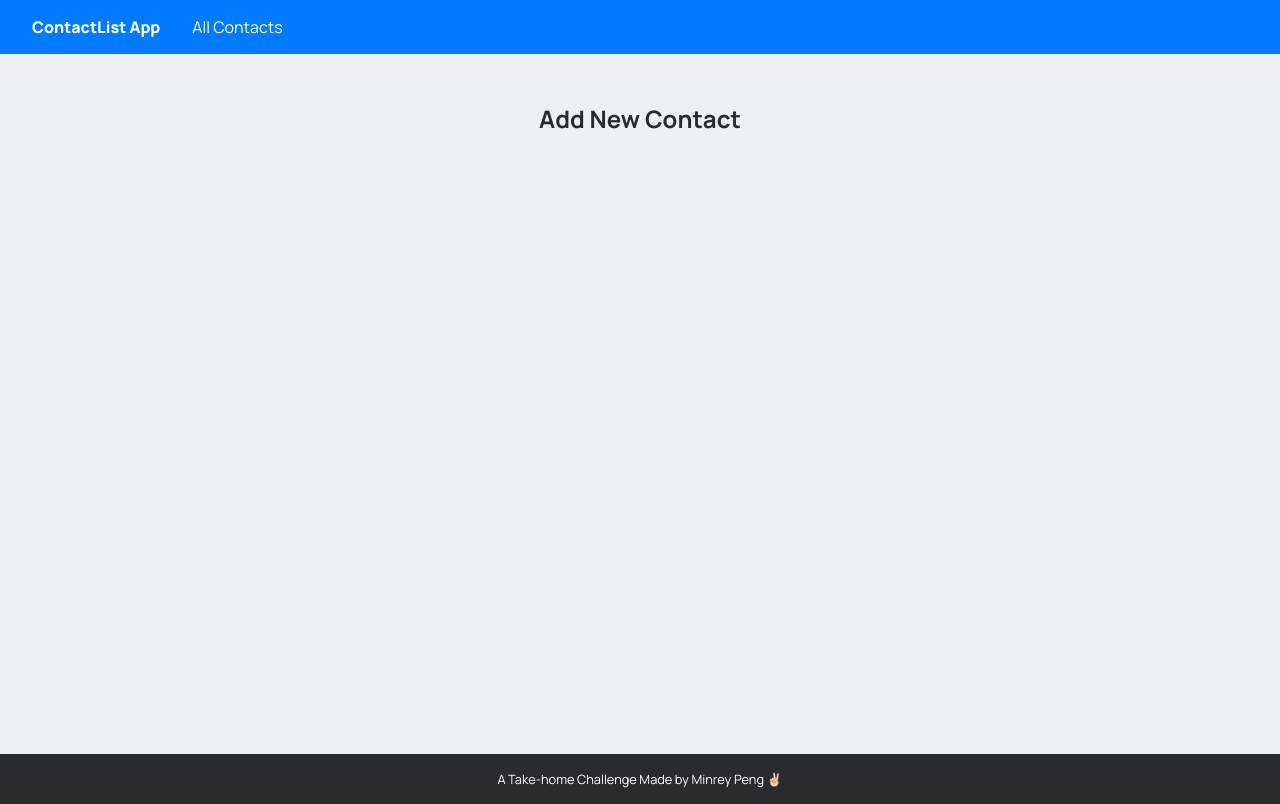
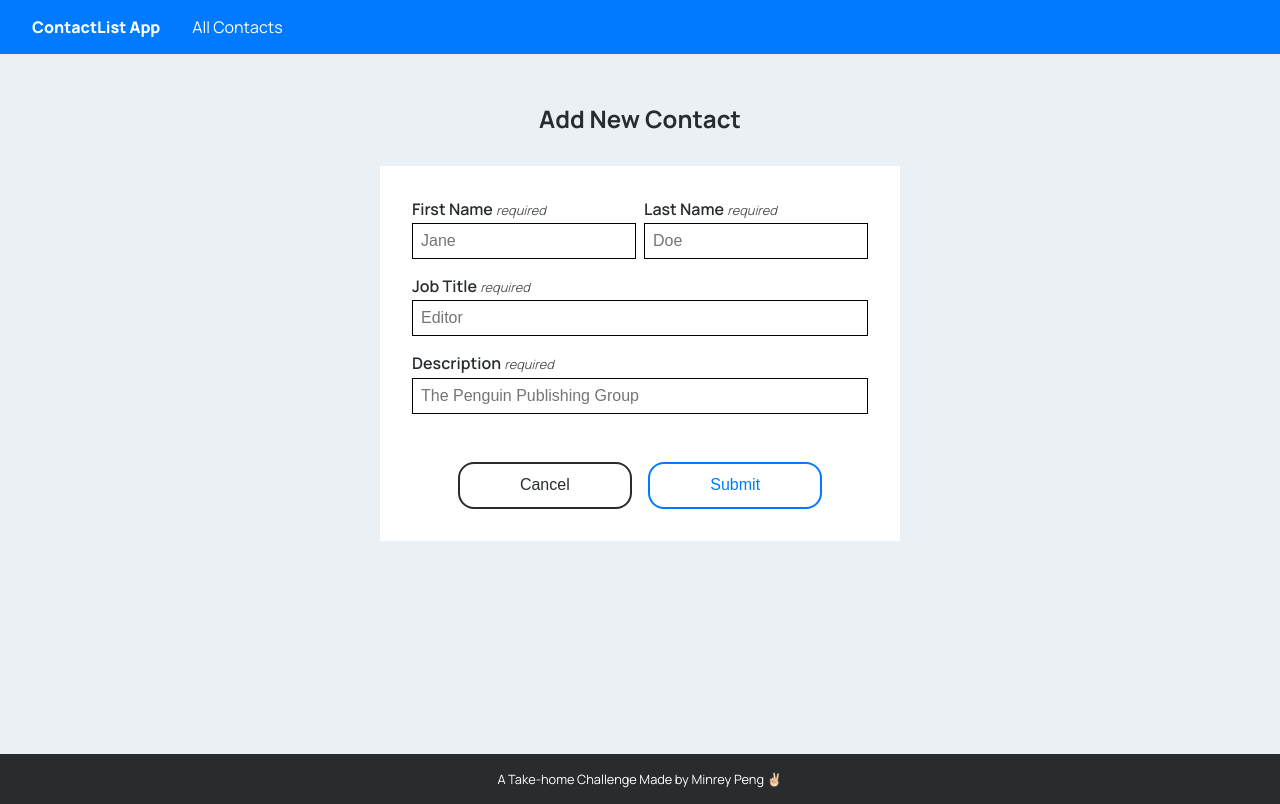
Before and after one commit to MinreyP/contact-list-app, a Next.js app: page /contacts/add in a window 1280 px wide. Built offline with nearby package versions, Linux system fonts and the light colour scheme.

Commit message:
add contact and edit contact features

```diff
--- a/src/actions.tsx
+++ b/src/actions.tsx
@@ -1,6 +1,6 @@
 'use server'
 
-import { revalidateTag } from "next/cache"
+import { revalidatePath } from "next/cache"
 
 const api_base = 'http://localhost:3000/api';
 
@@ -14,8 +14,68 @@ export async function getContacts() {
 }
 
 export async function revalidateContacts() {
-    revalidateTag('contacts');
+    revalidatePath('/contacts');
 }
+
+export async function getSingleContact(id: string) {
+    const res = await fetch(`${api_base}/contacts/${id}`, { next: { tags: ['contact'] } });
+    if (!res.ok) {
+        throw new Error('Failed to fetch contacts')
+    }
+
+    return res.json()
+}
+
+export async function createNewContact(body: {}) {
+    const options = {
+        method: 'POST',
+        body: JSON.stringify(body)
+    };
+
+    let result: boolean = false;
+
+    try {
+        const res = await fetch(`${api_base}/contacts`, options);
+        if (!res.ok) {
+            throw new Error('Failed to fetch contacts')
+        }
+
+        const responseData = await res.json();
+        if (responseData.statusCode === 201) {
+            result = true;
+        }
+    } catch (err) {
+        console.error('Error:', err);
+    }
+
+    return result;
+}
+
+export async function updateContact(body: {}, id: string) {
+    const options = {
+        method: 'PATCH',
+        body: JSON.stringify(body)
+    };
+
+    let result: boolean = false;
+
+    try {
+        const res = await fetch(`${api_base}/contacts/${id}`, options);
+        if (!res.ok) {
+            throw new Error('Failed to fetch contacts')
+        }
+
+        const responseData = await res.json();
+        if (responseData.statusCode === 201) {
+            result = true;
+        }
+    } catch (err) {
+        console.error('Error:', err);
+    }
+
+    return result;
+}
+
 
 export async function deleteContact(id: string) {
     const res = await fetch(`${api_base}/contacts/${id}`, { method: 'DELETE' });
--- a/src/app/contacts/add/page.tsx
+++ b/src/app/contacts/add/page.tsx
@@ -1,9 +1,11 @@
 import styles from '@/app/page.module.css'
+import Form from '@/components/Form'
 
 function AddContact() {
     return (
         <main className={styles.main}>
             <h2>Add New Contact</h2>
+            <Form />
         </main>
     )
 }
--- /dev/null
+++ b/src/components/Form.tsx
@@ -0,0 +1,132 @@
+'use client'
+import styles from './form.module.css'
+import { useState, useEffect } from 'react'
+import { useRouter } from 'next/navigation'
+import { revalidateContacts, createNewContact, updateContact } from '@/actions'
+import Feedback from './Feedback'
+
+type Contact = {
+    id: number;
+    first_name: string;
+    last_name: string;
+    job: string;
+    description: string;
+}
+
+type FormProps = {
+    contact?: Contact,
+}
+
+function Form({ contact }: FormProps) {
+    const formMode = contact ? 'edit' : 'add';
+    const [openMessage, setOpenMessage] = useState(false);
+    const [updateResult, setUpdateResult] = useState(false);
+    const [formContact, setFormContact] = useState({
+        first_name: contact ? (contact.first_name) : '',
+        last_name: contact ? (contact.last_name) : '',
+        job: contact ? (contact.job) : '',
+        description: contact ? (contact.description) : '',
+    });
+
+    async function handleSubmit(e: React.FormEvent<HTMLFormElement>) {
+        e.preventDefault();
+        if (formMode === 'edit') {
+            // patch api
+            const apiBody = { info: { ...formContact } }
+            const res = await updateContact(apiBody, `${contact?.id}`);
+            if (res) {
+                revalidateContacts()
+                setUpdateResult(true)
+            }
+            setOpenMessage(true)
+        }
+        if (formMode === 'add') {
+            // post api
+            const apiBody = { contact: { ...formContact } };
+            const res = await createNewContact(apiBody);
+            console.log(res);
+            if (res) {
+                revalidateContacts()
+            }
+            setOpenMessage(true)
+        }
+    }
+
+    function handleOnChange(e: React.ChangeEvent<HTMLInputElement>) {
+        const { id, value } = e.target;
+        const updatedContact = { ...formContact, [id]: value };
+        setFormContact(updatedContact);
+    }
+
+    useEffect(() => {
+        const timer = setTimeout(() => {
+            setOpenMessage(false);
+            setUpdateResult(false);
+        }, 3000)
+
+        return () => {
+            clearTimeout(timer);
+        }
+    }, [openMessage, updateResult])
+
+    return (
+        <form className={styles.form} onSubmit={handleSubmit}>
+            <div className={styles.group}>
+                <div className={styles.set}>
+                    <label htmlFor="first_name">First Name <span>required</span></label>
+                    <input type="text" name="first_name" id="first_name"
+                        placeholder='Jane'
+                        value={formContact.first_name}
+                        onChange={(e) => handleOnChange(e)}
+                        required />
+                </div>
+                <div className={styles.set}>
+                    <label htmlFor="last_name">Last Name <span>required</span></label>
+                    <input type="text" name="last_name" id="last_name"
+                        placeholder='Doe'
+                        value={formContact.last_name}
+                        onChange={(e) => handleOnChange(e)}
+                        required />
+                </div>
+            </div>
+            <div className={styles.set}>
+                <label htmlFor="job" >Job Title <span>required</span></label>
+                <input type="text" name="job" id="job"
+                    placeholder='Editor'
+                    value={formContact.job}
+                    onChange={(e) => handleOnChange(e)}
+                    required />
+            </div>
+            <div className={styles.set}>
+                <label htmlFor="description">Description <span>required</span></label>
+                <input type="text" maxLength={50} name="description" id="description"
+                    placeholder='The Penguin Publishing Group'
+                    value={formContact.description}
+                    onChange={(e) => handleOnChange(e)}
+                    required />
+            </div>
+            <FormButtons />
+            {
+                openMessage ?
+                    (<Feedback result={updateResult} />) : ''
+            }
+        </form>
+    )
+}
+
+function FormButtons() {
+    const router = useRouter();
+
+    return (
+        <div className={styles.formbuttons}>
+            <button className={`btn ${styles.cancel}`} type="button" onClick={() => router.push('/contacts')}>
+                Cancel
+            </button>
+            <button className={'btn'} type="submit" aria-disabled={false}>
+                Submit
+            </button>
+        </div>
+    )
+}
+
+export default Form
--- /dev/null
+++ b/src/components/form.module.css
@@ -0,0 +1,85 @@
+.form {
+    width: 100%;
+    max-width: 320px;
+    padding: 2rem;
+    margin-top: 4rem;
+    display: flex;
+    gap: 1rem;
+    flex-direction: column;
+    justify-content: flex-start;
+    align-items: center;
+    background-color: #fff;
+    position: absolute;
+}
+
+.group {
+    width: 100%;
+    display: flex;
+    gap: .5rem;
+    justify-content: space-between;
+    align-items: stretch;
+}
+
+.set {
+    width: 100%;
+    flex: 1 1 50%;
+}
+
+.set input,
+.set label {
+    display: block;
+    width: 100%;
+}
+
+.set label {
+    margin-bottom: .2em;
+    font-size: 1rem;
+    font-weight: 600;
+}
+
+.set label span {
+    font-style: italic;
+    font-size: .8rem;
+    font-weight: 400;
+    opacity: .8;
+}
+
+.set input {
+    padding: .5em;
+    font-size: 1rem;
+    font-weight: 400;
+    border: 1px solid #cccccc;
+    transition: border-color 0.3s ease;
+}
+
+.set input:focus {
+    border-color: var(--theme-blue);
+}
+
+.set input:invalid {
+    border-color: var(--theme-red);
+}
+
+.formbuttons {
+    margin-top: 2rem;
+    width: 80%;
+    display: flex;
+    gap: 1rem;
+    justify-content: center;
+    align-items: stretch;
+}
+
+.formbuttons button {
+    flex: 1 1 50%;
+}
+
+.cancel {
+    color: var(--theme-red);
+    border-color: var(--theme-red);
+}
+
+@media screen and (min-width: 960px) {
+    .form {
+        max-width: 520px;
+    }
+}
```
Also changed, not shown: src/app/contacts/edit/[id]/page.tsx (+6 -2 lines).
